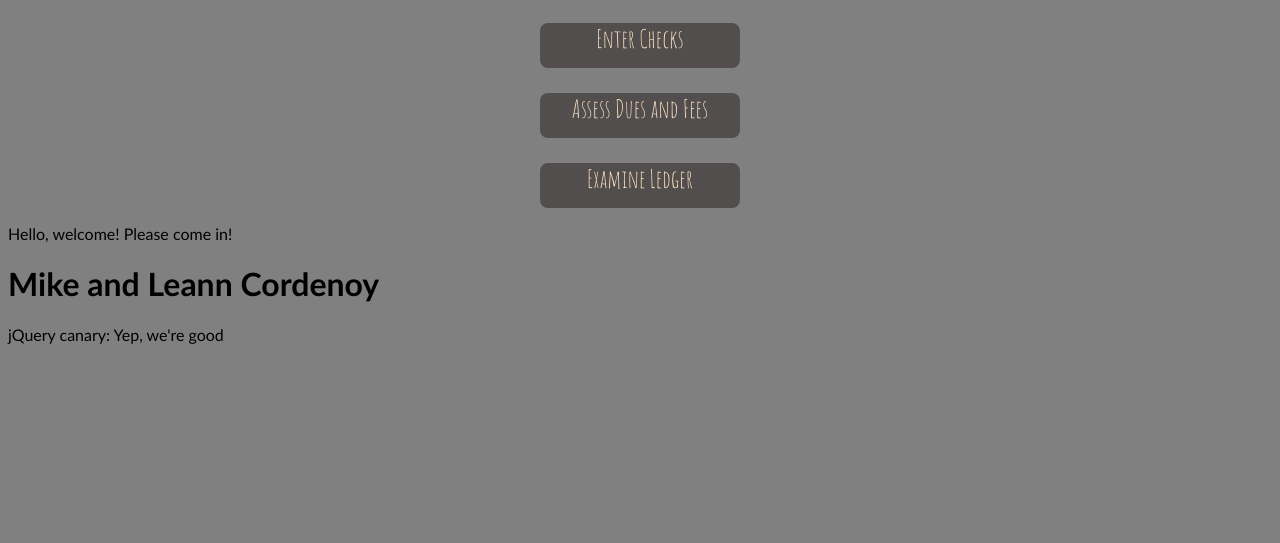
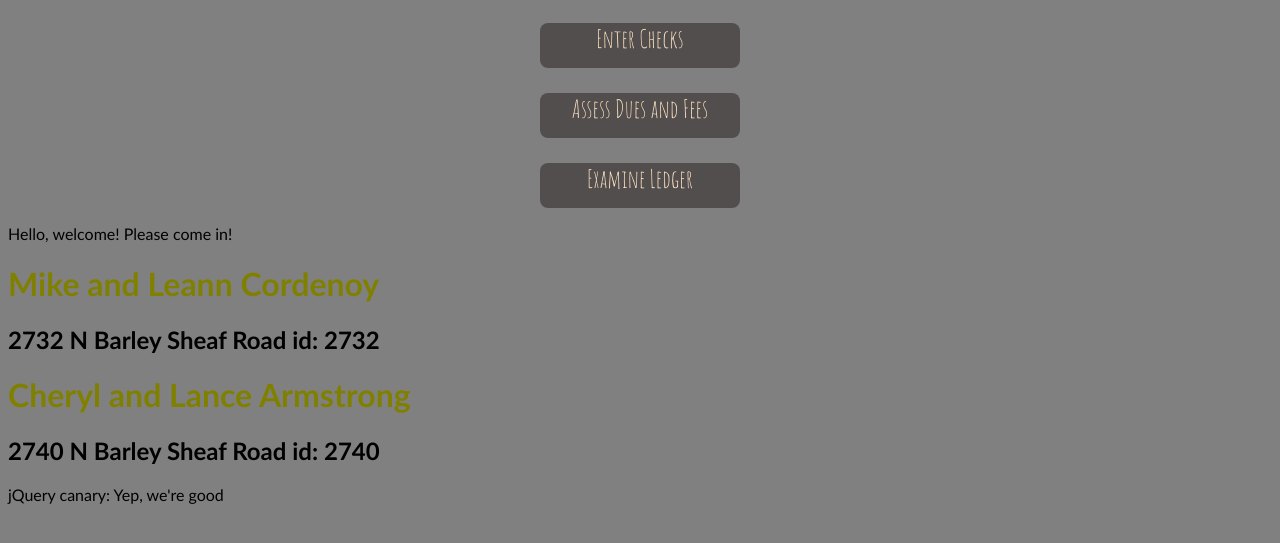
Before and after one commit to SpaceShot/payments, a plain HTML site: page Payments/default.html in a window 1280 px wide. Shown: the part 205-748 px from the top of the page. Drawn offline with nearby package versions, Linux system fonts and the light colour scheme; no server answers.

Commit message:
Change var house to houses and made it an array. Angular is populating the html now.

```diff
--- a/Payments/StyleSheet1.css
+++ b/Payments/StyleSheet1.css
@@ -49,3 +49,6 @@ body {
 .hidden {
     opacity: 0;
 }
+h1 {
+    color: olive;
+}
--- a/Payments/default.html
+++ b/Payments/default.html
@@ -28,7 +28,10 @@
 
     <div class="test">
         <p>Hello, welcome! Please come in!</p>
-        <h1>{{book.house.Homeowner.Name}}</h1>
+        <div ng-repeat="residence in book.houses">
+            <h1>{{residence.Homeowner.Name}}</h1>
+            <h2>{{residence.Homeowner.Address}} id: {{residence.Id}}</h2>
+        </div>
         <p>
             jQuery canary: <span id="jqueryCanary"></span>
         </p>
--- a/Payments/scripts/default.js
+++ b/Payments/scripts/default.js
@@ -13,7 +13,7 @@ var residence = (function () {
 
     return thisObject;
 }());
-var house = {
+var houses = [{
     Id: 2732, Homeowner: {
         Name: "Mike and Leann Cordenoy",
         Address: "2732 N Barley Sheaf Road",
@@ -21,10 +21,19 @@ var house = {
         State: "PA",
         Zip: "19320"
     }
-};
+},
+{
+    Id: 2740, Homeowner: {
+        Name: "Cheryl and Lance Armstrong",
+        Address: "2740 N Barley Sheaf Road",
+        City: "Coatesville",
+        State: "PA",
+        Zip: "19320"
+    }
+}];
 var app = angular.module('accountBook', []);
 app.controller('AccountBookController', function () {
-    this.house = house;
+    this.houses = houses;
 });
 $(function () {
     $('#jqueryCanary').html('Yep, we&#39re good');
```
